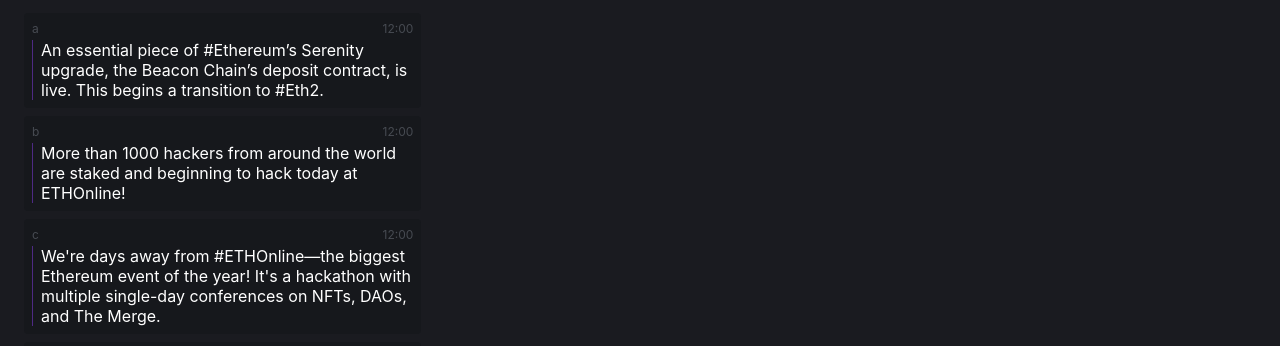
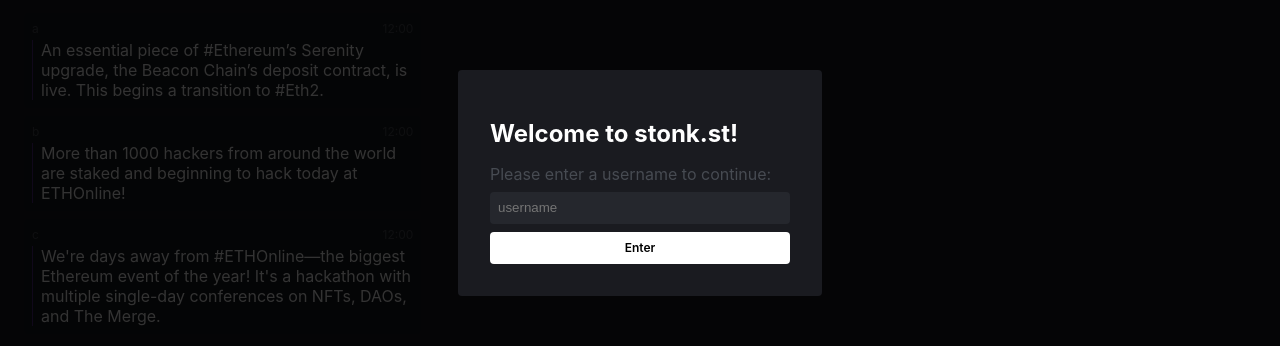
Before and after one commit to curtischong/stonksio, a React (Create React App) app in the folder client/: page / in a window 1280 px wide. Shown: the part 217-563 px from the top of the page. Built offline with nearby package versions, Linux system fonts and the light colour scheme; no server answers.

Commit message:
add username on start

```diff
--- /dev/null
+++ b/client/src/components/Modal/Modal.tsx
@@ -0,0 +1,77 @@
+import React, { useState } from 'react';
+import styled from 'styled-components';
+import Heading from '../Heading';
+
+const ModalContainer = styled.div`
+  display: flex;
+  position: absolute;
+  height: 100vh;
+  width: 100%;
+  background-color: rgba(0,0,0,0.8);
+  z-index: 100;
+  align-items: center;
+  justify-content: center;
+`;
+
+const ModalContent = styled.div`
+  display: flex;
+  max-width: 400px;
+  min-width: 300px;
+  background-color: #1a1b20;
+  border-radius: 4px;
+  height: auto;
+  padding: 32px;
+  flex-direction: column;
+`;
+
+const SubText = styled.div`
+  color: #474b52;
+`;
+
+const Input = styled.input`
+  width: 100%;
+  border-radius: 4px;
+  border: none;
+  margin-top: 8px;
+  height: 32px;
+  padding: 0 8px;
+  box-sizing: border-box;
+  background-color: #25272d;
+  color: #ffffff;
+`;
+
+const Button = styled.button`
+  width: 100%;
+  height: 32px;
+  margin-top: 8px;
+  border-radius: 4px;
+  background-color: white;
+  font-weight: 600;
+  cursor: pointer;
+  font-size: 12px;
+`;
+
+interface ModalProps {
+  onClose: Function;
+}
+
+const Modal: React.FC<ModalProps> = ({ onClose }) => {
+  const [username, setUsername] = useState('');
+
+  return (
+    <ModalContainer>
+      <ModalContent>
+        <Heading>
+          Welcome to stonk.st!
+        </Heading>
+        <SubText>
+          Please enter a username to continue:
+        </SubText>
+        <Input placeholder="username" value={username} onChange={(e) => setUsername(e.target.value)}/>
+        <Button onClick={() => onClose(username)}> Enter </Button>
+      </ModalContent>
+    </ModalContainer>
+  );
+};
+
+export default Modal;
--- /dev/null
+++ b/client/src/components/Modal/index.ts
@@ -0,0 +1,3 @@
+import Modal from './Modal';
+
+export default Modal;
--- a/client/src/pages/home.tsx
+++ b/client/src/pages/home.tsx
@@ -3,6 +3,7 @@
 
 import Graph from '../components/Graph';
 import Heading from '../components/Heading';
+import Modal from '../components/Modal';
 import TweetInput from '../components/TweetInput';
 import Tweets from '../components/Tweets';
 
@@ -63,6 +64,7 @@
 
 const HomePage: React.FC = () => {
   const [tweets, setTweets] = useState([]);
+  const [username, setUsername] = useState('');
 
   useEffect(() => {
     const getTweets = () => {
@@ -90,7 +92,7 @@
 
   const submitTweet = (message: string) => {
     const newTweet: Tweet = {
-      name: 'Daniel',
+      name: username,
       msg: message,
       timestamp: Date.now().toString()
     }
@@ -99,7 +101,13 @@
     });
   };
 
+  const onClose = (newUsername: string) => {
+    setUsername(newUsername);
+  };
+
   return (
+    <>
+      {username === '' && <Modal onClose={onClose}/>}
       <GridContainer>
         <Sidebar>
           <Heading>
@@ -115,6 +123,7 @@
           <Graph />
         </Content>
       </GridContainer>
+    </>
   );
 };
 
```
Lines whose indentation alone changed are shown as unchanged.
